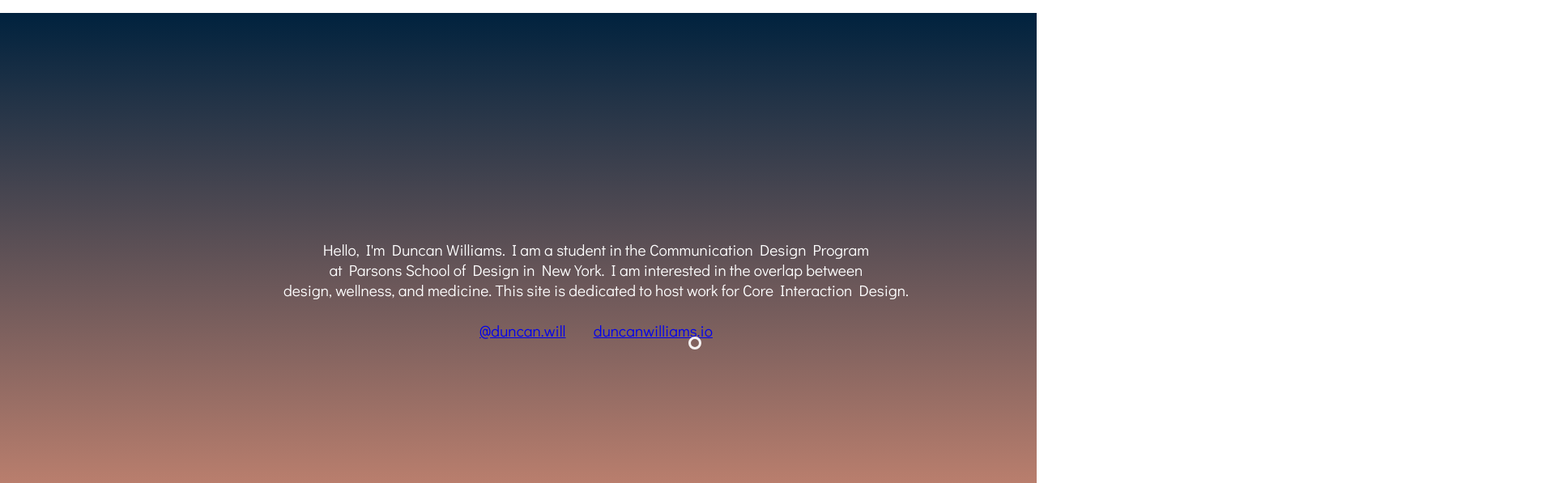
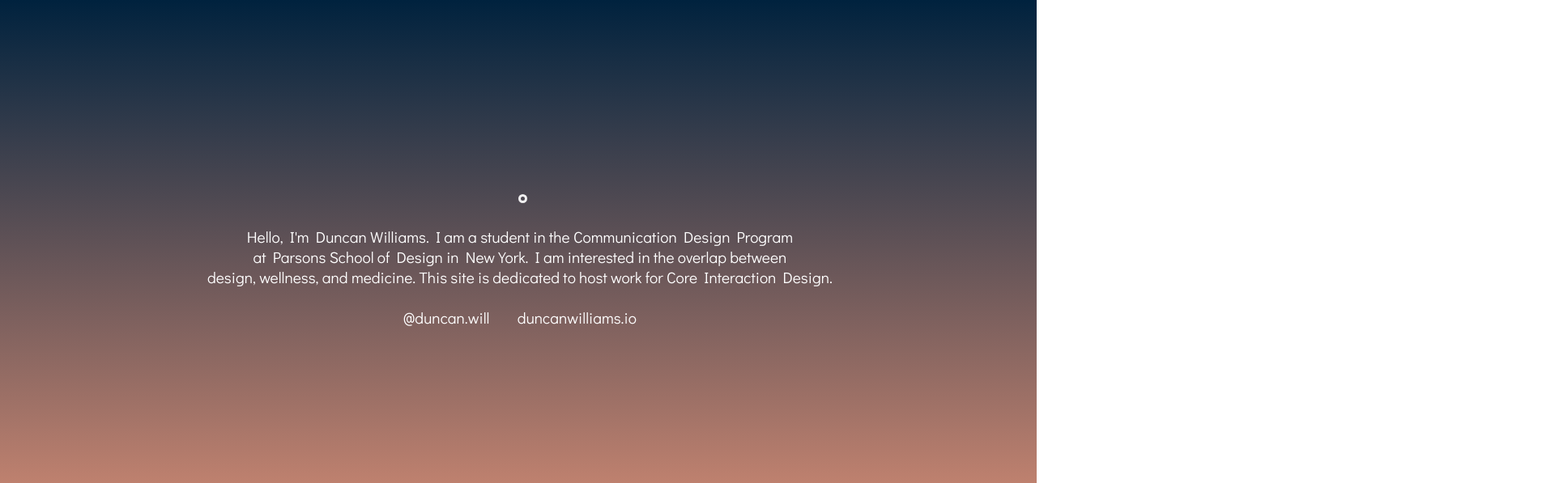
Before and after one commit to willd407/s20-core-interaction, a plain HTML site: page page2.html in a window 1280 px wide. Shown: the top 597 px of the page at 81% size, 1920 px wide, since content can reach past the window. Drawn offline with Linux system fonts and the light colour scheme.

Commit message:
Update style-page2.css

```diff
--- a/style-page2.css
+++ b/style-page2.css
@@ -2,6 +2,10 @@ body {
   margin: 0;
   padding: 0;
   overflow: hidden;
+}
+
+html {
+  font-size: 2vw;
 }
 
 .wrapper {
@@ -11,9 +15,73 @@ body {
   position: absolute;
 }
 
+ul {
+  list-style-type: none;
+  margin: 0;
+  padding: 0;
+  overflow: hidden;
+  background-color: none;
+  margin-top: 75vh;
+  position: absolute;
+  margin-left: 30vw;
+  margin-right: auto;
+  animation-name: fadein;
+  animation-duration: 3s;
+  animation-delay: 3s;
+  animation-fill-mode: backwards;
+}
+
+li {
+  display: inline-block;
+  color: white;
+  font-family:'Didact Gothic', sans-serif;
+  font-size: .75rem;
+  text-align: center;
+  padding: 16px;
+  text-decoration: none;
+  opacity: .5;
+}
+
+li:hover {
+  opacity: 1;
+  transition-duration: 2s;
+  font-family:'Didact Gothic', sans-serif;
+  font-size: .75rem;
+}
+
+/* unvisited link */
+a:link {
+  color: white;
+  text-decoration: none;
+  font-family:'Didact Gothic', sans-serif;
+  font-size: .75rem;
+}
+
+/* visited link */
+a:visited {
+  color: white;
+  text-decoration: none;
+  font-family:'Didact Gothic', sans-serif;
+  font-size: .75rem;
+}
+
+/* mouse over link */
+a:hover {
+  color: white;
+  text-decoration: none;
+  font-family:'Didact Gothic', sans-serif;
+  font-size: .75rem;
+}
+/* selected link */
+a:active {
+  color: white;
+  text-decoration: none;
+  font-family:'Didact Gothic', sans-serif;
+  font-size: .75rem;
+}
 p {
   font-family:'Didact Gothic', sans-serif;
-  font-size: 3vw;
+  font-size: 1.5rem;
   color: #fff;
   margin-top: 40vh;
   margin-left: 40vw;
@@ -26,10 +94,10 @@ p {
 
 .aboutp {
   font-family:'Didact Gothic', sans-serif;
-  font-size: 1.5vw;
+  font-size: .75rem;
   color: #fff;
   margin-top: 35vh;
-  margin-left: 350px;
+  margin-left: 20vw;
   position: absolute;
   z-index: 3;
   animation-name: fadein;
@@ -41,28 +109,32 @@ p {
 }
 
 .circle {
-  width: 10px;
-  height: 10px;
+  width: .2rem;
+  height: .2rem;
   border-radius: 50%;
   border: solid 3px #fff;
   z-index: 4;
   position: absolute;
-  margin-top: 50vh;
-  margin-left: 850px;
+  margin-top: 30vh;
+  margin-left: 50vw;
   animation-name: fadein;
   animation-duration: 3s;
   animation-delay: 3s;
   animation-fill-mode: backwards;
   text-align: center;
+  opacity: .5;
 }
 
 .circle hover {
+
+  opacity: 1;
+  transition-duration: 2s;
 
 }
 
 .about {
   font-family:'Didact Gothic', sans-serif;
-  font-size: 1.25vw;
+  font-size: .75rem;
   color: #fff;
   margin-top: 50vh;
   margin-left: 46vw;
@@ -75,7 +147,7 @@ p {
 
 
 .leaf1 {
-  width: 1000px;
+  width: 40rem;
   position: absolute;
   margin-left: 60vw;
   margin-top: 30vh;
@@ -96,7 +168,7 @@ p {
 }*/
 
 .leaf2 {
-  width: 850px;
+  width: 29rem;
   position: absolute;
   margin-left:-400px;
   transform: rotate(-40deg);
```
